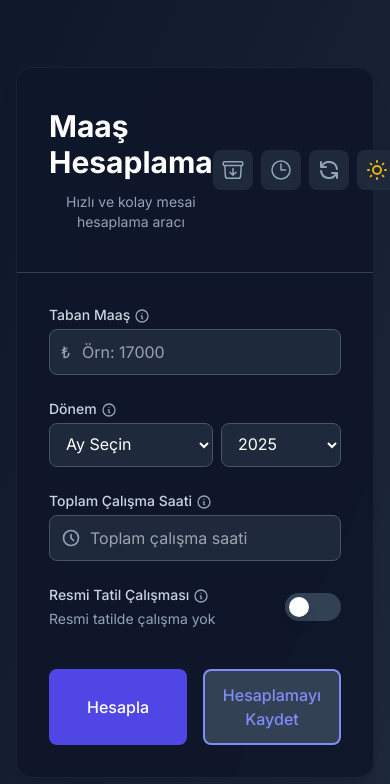
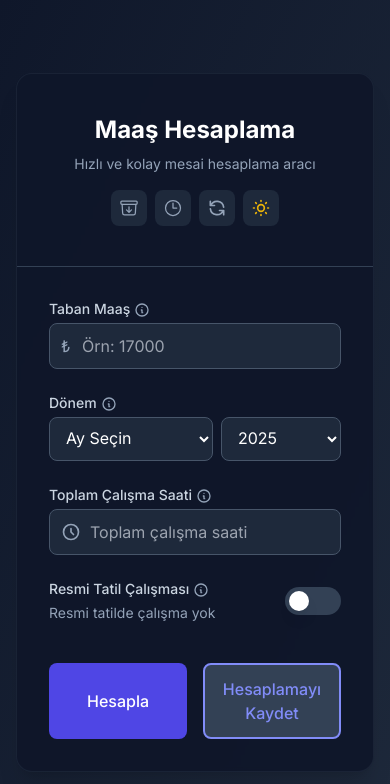
Before and after one commit to naksilaclina/salary-calculator, a Next.js app: page / in a window 390 px wide. Shown: the top 784 px of the page. Built offline with nearby package versions, Linux system fonts and the light colour scheme.

Commit message:
Update form responsive

```diff
--- a/src/components/MaasHesaplamaForm.tsx
+++ b/src/components/MaasHesaplamaForm.tsx
@@ -176,16 +176,16 @@ export default function MaasHesaplamaForm() {
                 <div className="glass-morphism rounded-2xl shadow-xl transition-all duration-300 animate-fade-in">
                     {/* Form içeriği */}
                     <div className="px-8 py-10 border-b border-slate-200 dark:border-slate-700">
-                        <div className="flex justify-between items-center">
-                            <div>
-                                <h1 className="text-3xl font-bold text-slate-800 dark:text-white">
+                        <div className="flex flex-col md:flex-row justify-between items-center gap-4">
+                            <div className="text-center md:text-left">
+                                <h1 className="text-2xl md:text-3xl font-bold text-slate-800 dark:text-white">
                                     Maaş Hesaplama
                                 </h1>
-                                <p className="mt-3 text-slate-600 dark:text-slate-400 text-center text-sm">
+                                <p className="mt-2 text-slate-600 dark:text-slate-400 text-sm">
                                     Hızlı ve kolay mesai hesaplama aracı
                                 </p>
                             </div>
-                            <div className="flex items-center gap-2">
+                            <div className="flex items-center gap-2 flex-wrap justify-center">
                                 <div className="relative">
                                     <button
                                         type="button"
@@ -193,7 +193,7 @@ export default function MaasHesaplamaForm() {
                                         className="p-2 rounded-lg bg-slate-100 dark:bg-slate-800 hover:bg-slate-200 dark:hover:bg-slate-700 transition-colors"
                                         title="Kayıtlı Hesaplamalar"
                                     >
-                                        <svg xmlns="http://www.w3.org/2000/svg" fill="none" viewBox="0 0 24 24" strokeWidth={1.5} stroke="currentColor" className="w-6 h-6 text-slate-600 dark:text-slate-400">
+                                        <svg xmlns="http://www.w3.org/2000/svg" fill="none" viewBox="0 0 24 24" strokeWidth={1.5} stroke="currentColor" className="w-5 h-5 md:w-6 md:h-6 text-slate-600 dark:text-slate-400">
                                             <path strokeLinecap="round" strokeLinejoin="round" d="M20.25 7.5l-.625 10.632a2.25 2.25 0 01-2.247 2.118H6.622a2.25 2.25 0 01-2.247-2.118L3.75 7.5m8.25 3v6.75m0 0l-3-3m3 3l3-3M3.375 7.5h17.25c.621 0 1.125-.504 1.125-1.125v-1.5c0-.621-.504-1.125-1.125-1.125H3.375c-.621 0-1.125.504-1.125 1.125v1.5c0 .621.504 1.125 1.125 1.125z" />
                                         </svg>
                                     </button>
@@ -205,7 +205,7 @@ export default function MaasHesaplamaForm() {
                                         className="p-2 rounded-lg bg-slate-100 dark:bg-slate-800 hover:bg-slate-200 dark:hover:bg-slate-700 transition-colors"
                                         title="Hesaplama Geçmişi"
                                     >
-                                        <svg xmlns="http://www.w3.org/2000/svg" fill="none" viewBox="0 0 24 24" strokeWidth={1.5} stroke="currentColor" className="w-6 h-6 text-slate-600 dark:text-slate-400">
+                                        <svg xmlns="http://www.w3.org/2000/svg" fill="none" viewBox="0 0 24 24" strokeWidth={1.5} stroke="currentColor" className="w-5 h-5 md:w-6 md:h-6 text-slate-600 dark:text-slate-400">
                                             <path strokeLinecap="round" strokeLinejoin="round" d="M12 6v6h4.5m4.5 0a9 9 0 11-18 0 9 9 0 0118 0z" />
                                         </svg>
                                     </button>
@@ -228,7 +228,7 @@ export default function MaasHesaplamaForm() {
                                     className="p-2 rounded-lg bg-slate-100 dark:bg-slate-800 hover:bg-slate-200 dark:hover:bg-slate-700 transition-colors"
                                     title="Formu Sıfırla"
                                 >
-                                    <svg className="w-6 h-6 text-slate-600 dark:text-slate-400" fill="none" stroke="currentColor" viewBox="0 0 24 24">
+                                    <svg className="w-5 h-5 md:w-6 md:h-6 text-slate-600 dark:text-slate-400" fill="none" stroke="currentColor" viewBox="0 0 24 24">
                                         <path
                                             strokeLinecap="round"
                                             strokeLinejoin="round"
@@ -244,7 +244,7 @@ export default function MaasHesaplamaForm() {
                                     title="Temayı Değiştir"
                                 >
                                     {theme === 'dark' ? (
-                                        <svg className="w-6 h-6 text-yellow-500" fill="none" stroke="currentColor" viewBox="0 0 24 24">
+                                        <svg className="w-5 h-5 md:w-6 md:h-6 text-yellow-500" fill="none" stroke="currentColor" viewBox="0 0 24 24">
                                             <path
                                                 strokeLinecap="round"
                                                 strokeLinejoin="round"
@@ -253,7 +253,7 @@ export default function MaasHesaplamaForm() {
                                             />
                                         </svg>
                                     ) : (
-                                        <svg className="w-6 h-6 text-slate-700" fill="none" stroke="currentColor" viewBox="0 0 24 24">
+                                        <svg className="w-5 h-5 md:w-6 md:h-6 text-slate-700" fill="none" stroke="currentColor" viewBox="0 0 24 24">
                                             <path
                                                 strokeLinecap="round"
                                                 strokeLinejoin="round"
```
